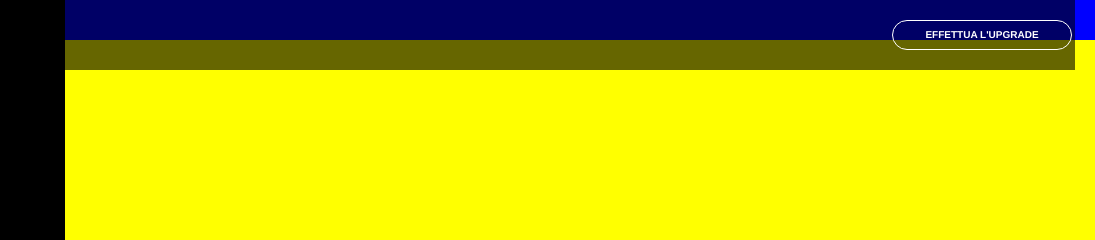
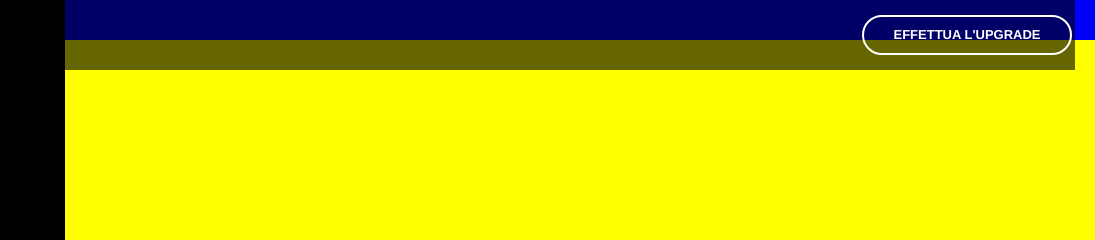
Before and after one commit to MastroJoe/html-css-spotifyweb, a plain HTML site: page index.html in a window 1280 px wide. Shown: the top 240 px of the page, 185-1280 px from the left. Drawn offline with nearby package versions, Linux system fonts and the light colour scheme.

Commit message:
header ok

```diff
--- a/assets/css/master.css
+++ b/assets/css/master.css
@@ -31,9 +31,9 @@ header {
 }
 
 .btn-upgrade {
-  width: 180px;
-  height: 30px;
-  border: 1px solid white;
+  width: 210px;
+  height: 40px;
+  border: 2px solid white;
   border-radius: 50px;
   display: flex;
   align-items: center;
@@ -41,10 +41,9 @@ header {
 }
 
 .btn-upgrade > span {
-  color: #fff;
-  font-size: 10px;
+  font-size: 13px;
   text-transform: uppercase;
-  font-weight: 700;
+  color: #ffffff;
 }
 
 /* MAIN */
```
